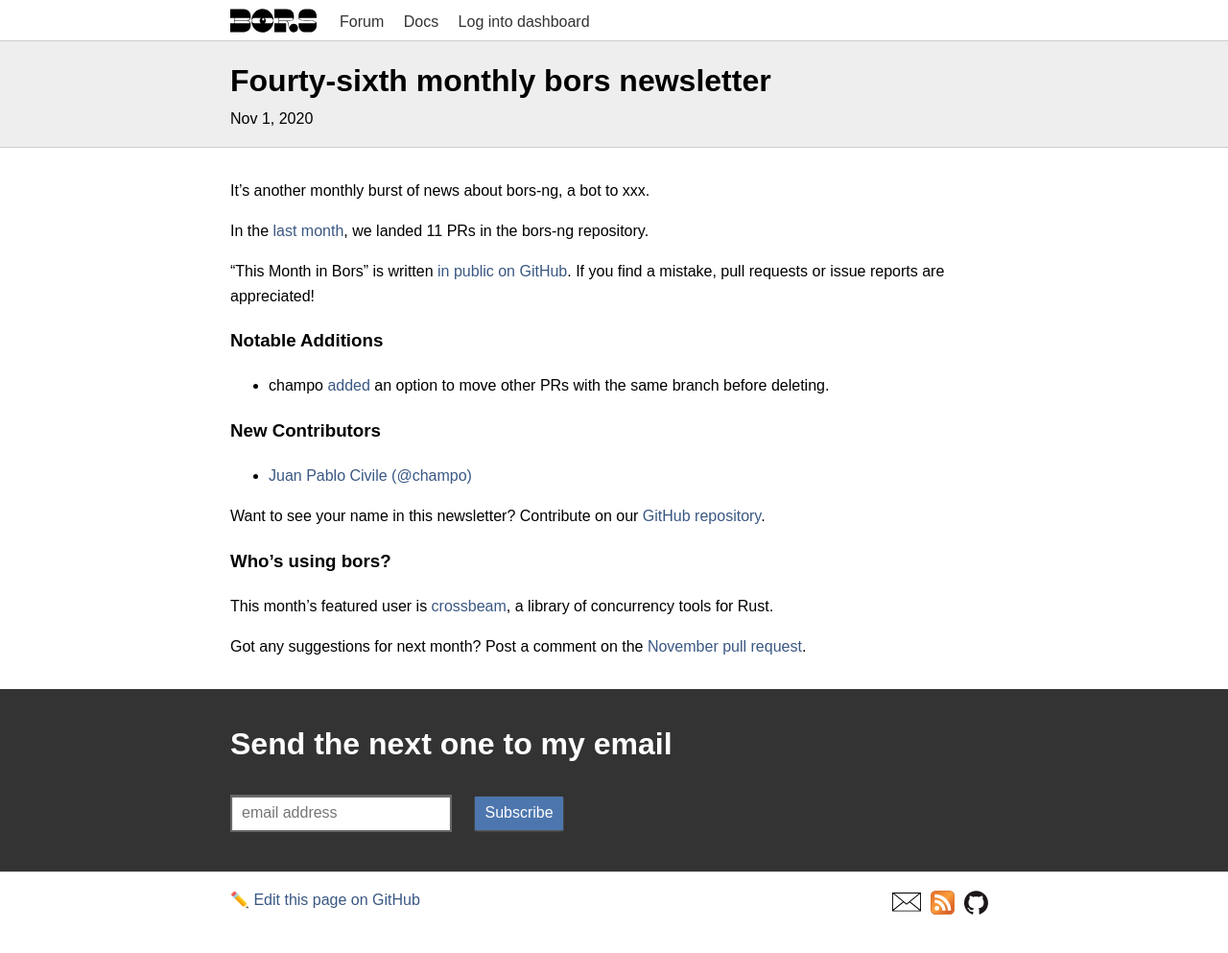
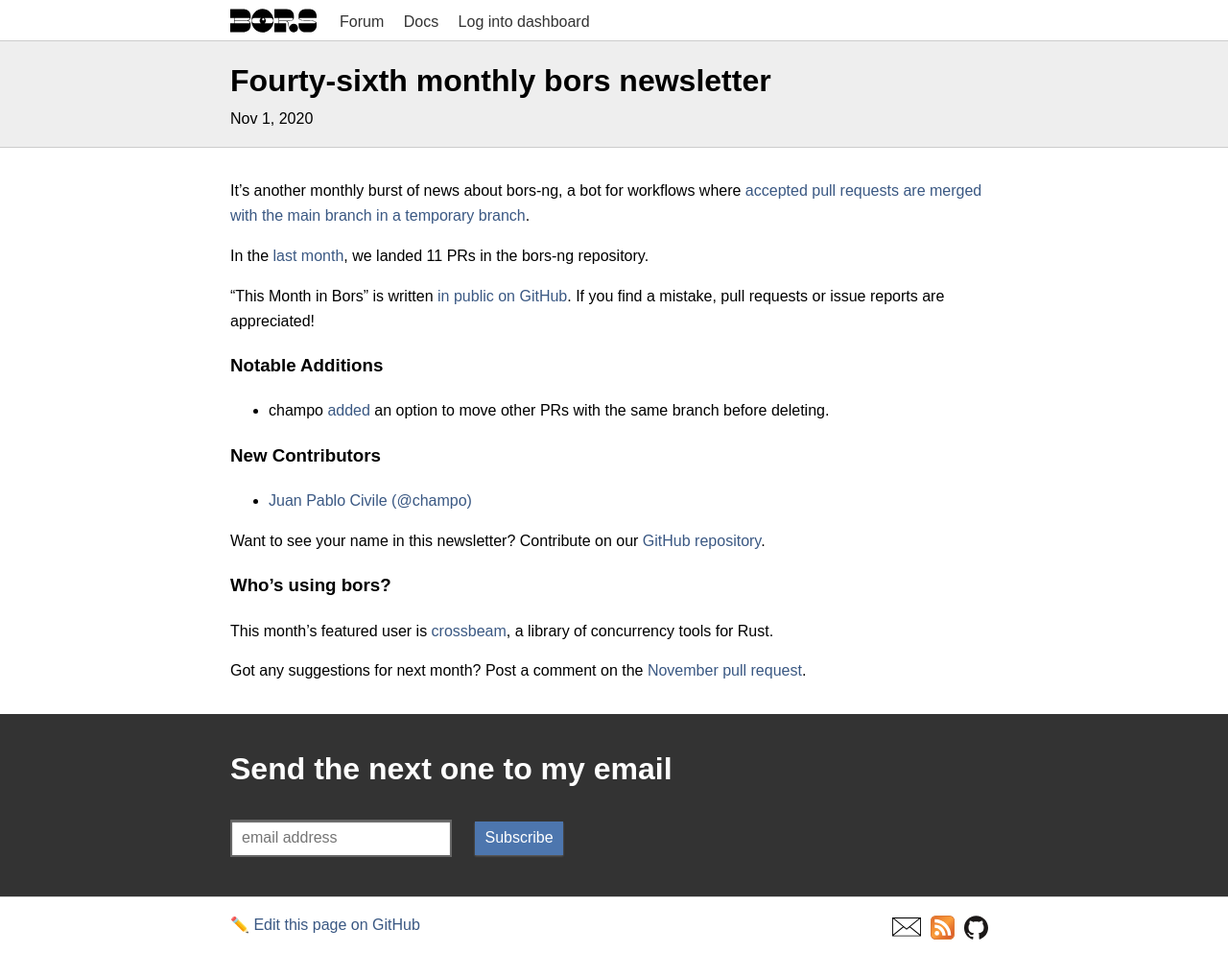
Before and after one commit to bors-ng/bors-ng.github.io, a Jekyll site: the page built from _posts/2020-11-01-tmib-46.md, in a window 1280 px wide. Shown: the whole page at 96% size. Built offline with Jekyll 4.4.1, drawn with Linux system fonts in a browser that asks for light colours; before the commit the page ends 967 px from its top, so only the background shows below that.

Commit message:
Add summary

```diff
--- a/_posts/2020-11-01-tmib-46.md
+++ b/_posts/2020-11-01-tmib-46.md
@@ -6,7 +6,7 @@
 categories: newsletter
 ---
 
-It's another monthly burst of news about bors-ng, a bot to xxx.
+It's another monthly burst of news about bors-ng, a bot for workflows where [accepted pull requests are merged with the main branch in a temporary branch](https://softwareengineering.stackexchange.com/a/416662).
 
 In the [last month](https://github.com/bors-ng/bors-ng/pulls?utf8=%E2%9C%93&q=is%3Apr%20is%3Amerged%20closed%3A2020-10-01..2020-10-31),
 we landed 11 PRs in the bors-ng repository.
```
